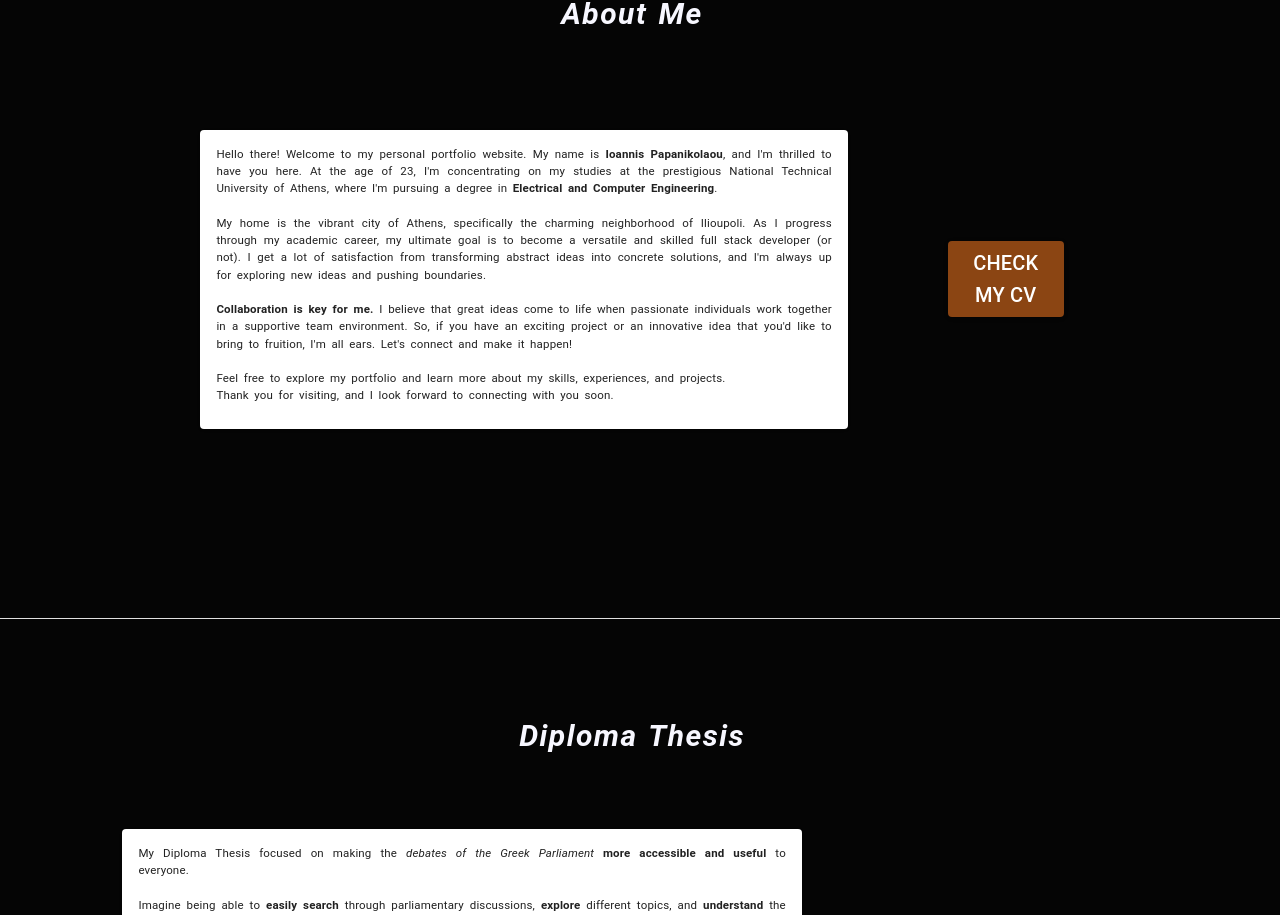
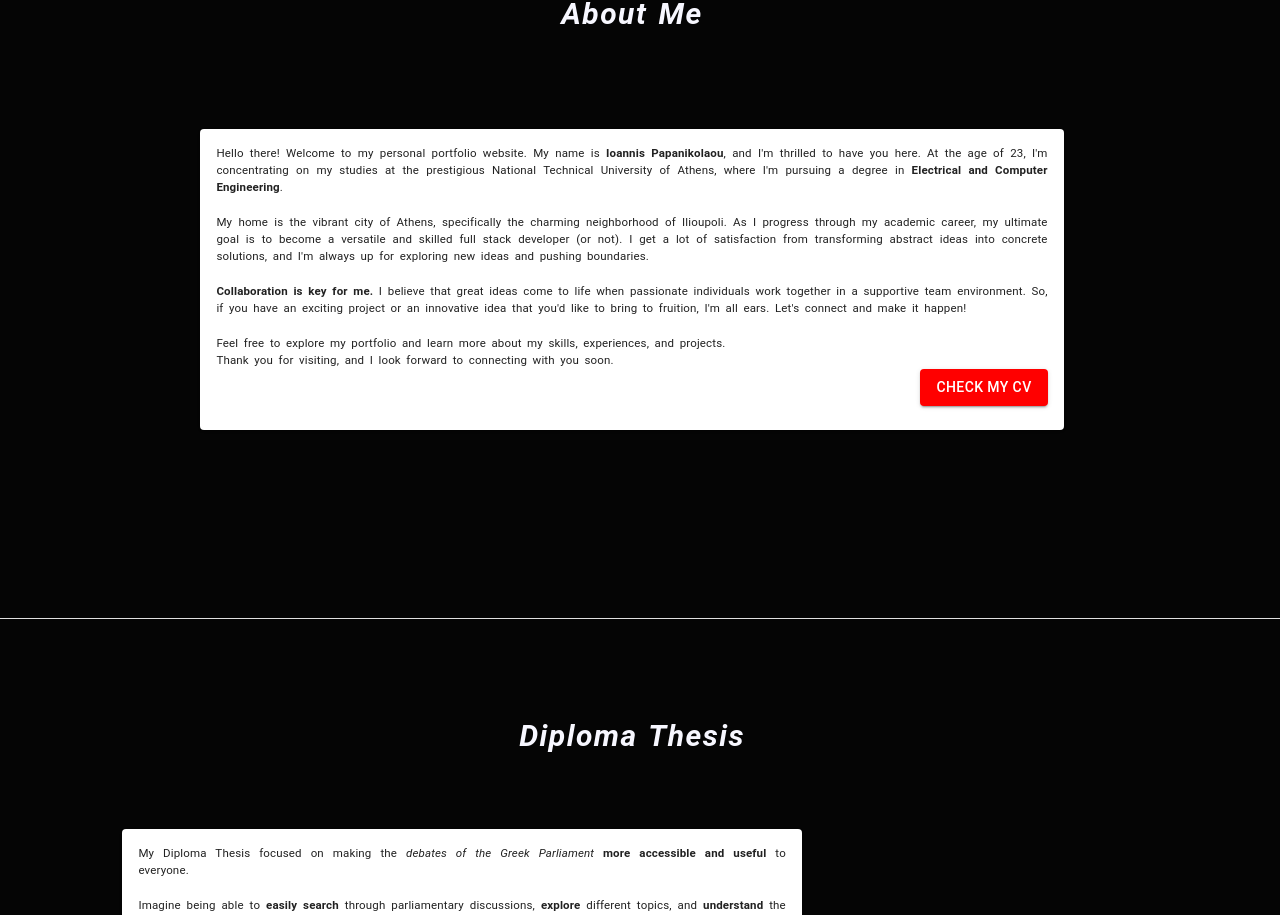
Before and after one commit to john-papani/john-papani.github.io, a React (Create React App) app: page / in a window 1280 px wide. Shown: the part 951-1866 px from the top of the page. Built offline with nearby package versions, Linux system fonts and the light colour scheme.

Commit message:
minor changes about check cv

```diff
--- a/src/Components/About/About.js
+++ b/src/Components/About/About.js
@@ -56,7 +56,7 @@ const About = ({ isPhone }) => {
           <Grid
             item
             xs={12}
-            md={9}
+            md={12}
             // sx={{ backgroundColor: "#EEEDE7", borderRadius: "12%" }}
           >
             <Card>
@@ -65,27 +65,15 @@ const About = ({ isPhone }) => {
                   className={classes.maintext}
                   dangerouslySetInnerHTML={{ __html: text }}
                 />
-              </CardContent>
-            </Card>
-          </Grid>
-          <Grid
-            item
-            xs={12}
-            md={3}
-            ref={cvRef}
-            sx={{
-              paddingTop: isPhone.isPhone ? "100px" : "0",
-              paddingBottom: isPhone.isPhone ? "100px" : "0",
-              paddingLeft: "100px",
-            }}
-          >
+
+                <div className="flex lg:justify-end justify-center ">
                   <Button
                     variant="contained"
                     // color='warning'
                     sx={{
-                backgroundColor: "saddlebrown",
+                      backgroundColor: "red",
                       "&:hover": {
-                  backgroundColor: "yellow",
+                        backgroundColor: "black",
                         color: "red",
                       },
                     }}
@@ -98,8 +86,12 @@ const About = ({ isPhone }) => {
                     }
                     className={classes.modalbtn}
                   >
-              <Typography variant="h6">Check my CV</Typography>
+                    {" "}
+                    <p>Check my CV</p>
                   </Button>
+                </div>
+              </CardContent>
+            </Card>
           </Grid>
         </Grid>
       </Grid>
```
Lines whose indentation alone changed are shown as unchanged.
